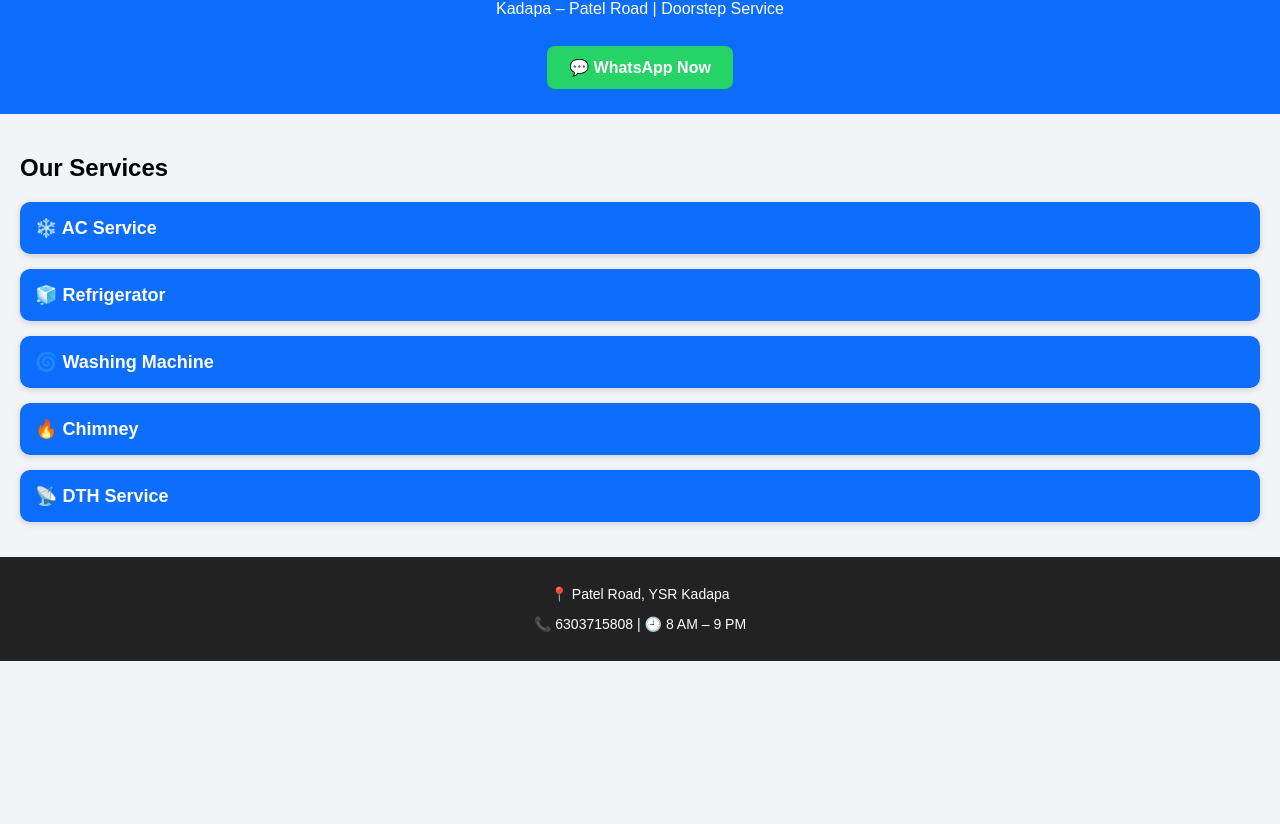
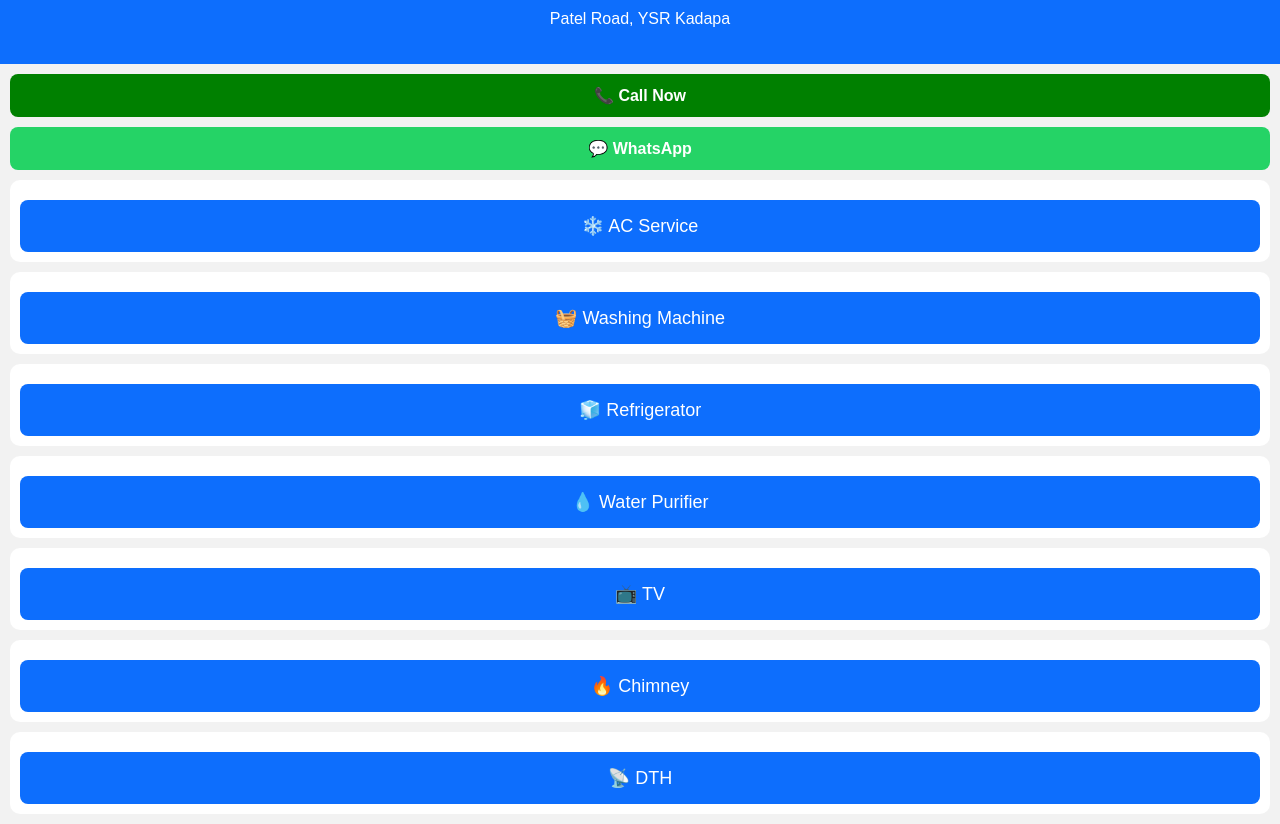
Before and after one commit to Jaganadireddy-ui/smart-repair-alliances-hub, a plain HTML site: page index.html in a window 1280 px wide. Shown: the part 78-902 px from the top of the page. Before the commit the page ends 800 px from the top, so only its background shows below. Drawn offline with Linux system fonts and the light colour scheme.

Commit message:
Update index.html

```diff
--- a/index.html
+++ b/index.html
@@ -1,87 +1,81 @@
 <!DOCTYPE html>
-<html lang="en">
+<html>
 <head>
 <meta charset="UTF-8">
 <meta name="viewport" content="width=device-width, initial-scale=1.0">
+
 <title>Smart Repair Alliances Hub</title>
 
 <style>
 body {
+  font-family: Arial;
+  background: #f2f2f2;
   margin: 0;
-  font-family: Arial, sans-serif;
-  background: #f2f4f8;
 }
 
 header {
   background: #0d6efd;
   color: white;
-  padding: 25px;
   text-align: center;
+  padding: 20px;
 }
 
-header h1 {
-  margin: 0;
+button {
+  width: 100%;
+  padding: 15px;
+  font-size: 18px;
+  border: none;
+  background: #0d6efd;
+  color: white;
+  cursor: pointer;
+  margin-top: 10px;
+  border-radius: 8px;
 }
 
-.btn {
-  display: inline-block;
-  margin-top: 12px;
-  padding: 12px 22px;
-  background: #25d366;
+.service-box {
+  background: white;
+  margin: 10px;
+  padding: 10px;
+  border-radius: 10px;
+}
+
+.options {
+  display: none;
+  margin-top: 10px;
+}
+
+.options a {
+  display: block;
+  background: #e9ecff;
+  margin: 6px 0;
+  padding: 10px;
+  text-decoration: none;
+  color: black;
+  border-radius: 6px;
+}
+
+.call {
+  background: green;
   color: white;
+  padding: 12px;
+  text-align: center;
+  margin: 10px;
+  border-radius: 8px;
   text-decoration: none;
-  border-radius: 8px;
+  display: block;
   font-weight: bold;
 }
 
-.section {
-  padding: 20px;
-}
-
-.service-box {
-  background: #fff;
-  border-radius: 10px;
-  margin-bottom: 15px;
-  box-shadow: 0 2px 6px rgba(0,0,0,0.15);
-  overflow: hidden;
-}
-
-.service-header {
-  padding: 15px;
-  font-size: 18px;
+.whatsapp {
+  background: #25d366;
+  color: white;
+  padding: 12px;
+  text-align: center;
+  margin: 10px;
+  border-radius: 8px;
+  text-decoration: none;
+  display: block;
   font-weight: bold;
-  background: #0d6efd;
-  color: white;
-  cursor: pointer;
-}
-
-.service-options {
-  display: none;
-  padding: 15px;
-  background: #f9f9f9;
-}
-
-.service-options a {
-  display: block;
-  padding: 10px;
-  margin-bottom: 8px;
-  background: #e9ecef;
-  text-decoration: none;
-  border-radius: 6px;
-  color: #000;
-  font-weight: 500;
-}
-
-.service-options a:hover {
-  background: #d0ebff;
-}
-
-footer {
-  text-align: center;
-  background: #222;
-  color: white;
-  padding: 15px;
-  font-size: 14px;
 }
 </style>
 </head>
@@ -89,77 +83,77 @@ footer {
 <body>
 
 <header>
-  <h1>Smart Repair Alliances Hub</h1>
-  <p>Kadapa – Patel Road | Doorstep Service</p>
-  <a class="btn" href="https://wa.me/916303715808">💬 WhatsApp Now</a>
+  <h2>Smart Repair Alliances Hub</h2>
+  <p>Patel Road, YSR Kadapa</p>
 </header>
 
-<div class="section">
+<a class="call" href="tel:6303715808">📞 Call Now</a>
+<a class="whatsapp" href="https://wa.me/916303715808">💬 WhatsApp</a>
 
-<h2>Our Services</h2>
-
-<!-- AC -->
 <div class="service-box">
-  <div class="service-header" onclick="toggleService(this)">❄️ AC Service</div>
-  <div class="service-options">
-    <a href="tel:6303715808">AC Repair</a>
-    <a href="tel:6303715808">AC Installation</a>
-    <a href="tel:6303715808">AC Service</a>
-  </div>
-</div>
-
-<!-- Refrigerator -->
-<div class="service-box">
-  <div class="service-header" onclick="toggleService(this)">🧊 Refrigerator</div>
-  <div class="service-options">
-    <a href="tel:6303715808">Refrigerator Repair</a>
-    <a href="tel:6303715808">New Installation</a>
-    <a href="tel:6303715808">Service</a>
-  </div>
-</div>
-
-<!-- Washing Machine -->
-<div class="service-box">
-  <div class="service-header" onclick="toggleService(this)">🌀 Washing Machine</div>
-  <div class="service-options">
+  <button onclick="toggle('ac')">❄️ AC Service</button>
+  <div id="ac" class="options">
     <a href="tel:6303715808">Repair</a>
     <a href="tel:6303715808">Installation</a>
     <a href="tel:6303715808">Service</a>
   </div>
 </div>
 
-<!-- Chimney -->
 <div class="service-box">
-  <div class="service-header" onclick="toggleService(this)">🔥 Chimney</div>
-  <div class="service-options">
+  <button onclick="toggle('wm')">🧺 Washing Machine</button>
+  <div id="wm" class="options">
     <a href="tel:6303715808">Repair</a>
     <a href="tel:6303715808">Installation</a>
-    <a href="tel:6303715808">Cleaning / Service</a>
   </div>
 </div>
 
-<!-- DTH -->
 <div class="service-box">
-  <div class="service-header" onclick="toggleService(this)">📡 DTH Service</div>
-  <div class="service-options">
-    <a href="tel:6303715808">New Connection</a>
+  <button onclick="toggle('fridge')">🧊 Refrigerator</button>
+  <div id="fridge" class="options">
     <a href="tel:6303715808">Repair</a>
-    <a href="tel:6303715808">Re-installation</a>
+    <a href="tel:6303715808">Gas Filling</a>
   </div>
 </div>
 
+<div class="service-box">
+  <button onclick="toggle('ro')">💧 Water Purifier</button>
+  <div id="ro" class="options">
+    <a href="tel:6303715808">Repair</a>
+    <a href="tel:6303715808">Filter Change</a>
+  </div>
 </div>
 
-<footer>
-  <p>📍 Patel Road, YSR Kadapa</p>
-  <p>📞 6303715808 | 🕘 8 AM – 9 PM</p>
-</footer>
+<div class="service-box">
+  <button onclick="toggle('tv')">📺 TV</button>
+  <div id="tv" class="options">
+    <a href="tel:6303715808">Repair</a>
+  </div>
+</div>
+
+<div class="service-box">
+  <button onclick="toggle('chimney')">🔥 Chimney</button>
+  <div id="chimney" class="options">
+    <a href="tel:6303715808">Cleaning</a>
+    <a href="tel:6303715808">Repair</a>
+  </div>
+</div>
+
+<div class="service-box">
+  <button onclick="toggle('dth')">📡 DTH</button>
+  <div id="dth" class="options">
+    <a href="tel:6303715808">New Connection</a>
+    <a href="tel:6303715808">Repair</a>
+  </div>
+</div>
 
 <script>
-function toggleService(element) {
-  const content = element.nextElementSibling;
-  content.style.display =
-    content.style.display === "block" ? "none" : "block";
+function toggle(id) {
+  var box = document.getElementById(id);
+  if (box.style.display === "block") {
+    box.style.display = "none";
+  } else {
+    box.style.display = "block";
+  }
 }
 </script>
 
```
